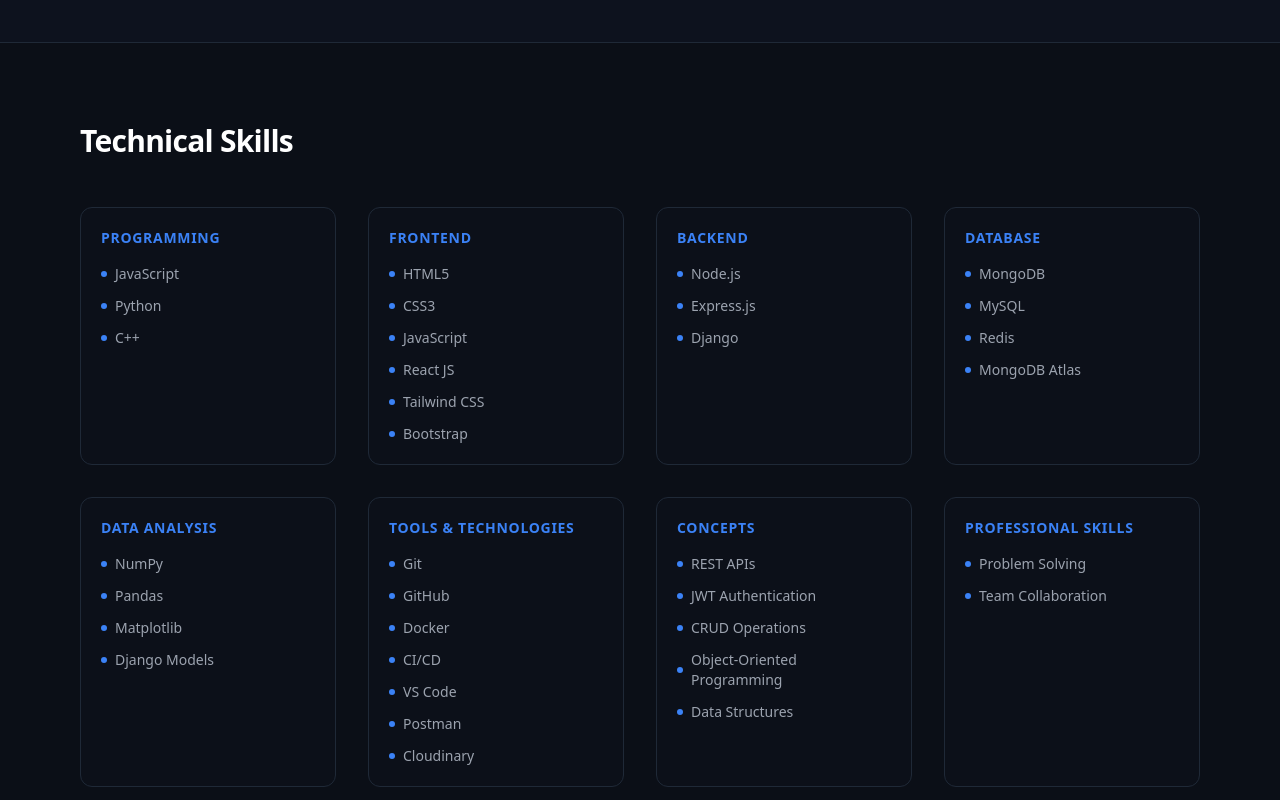
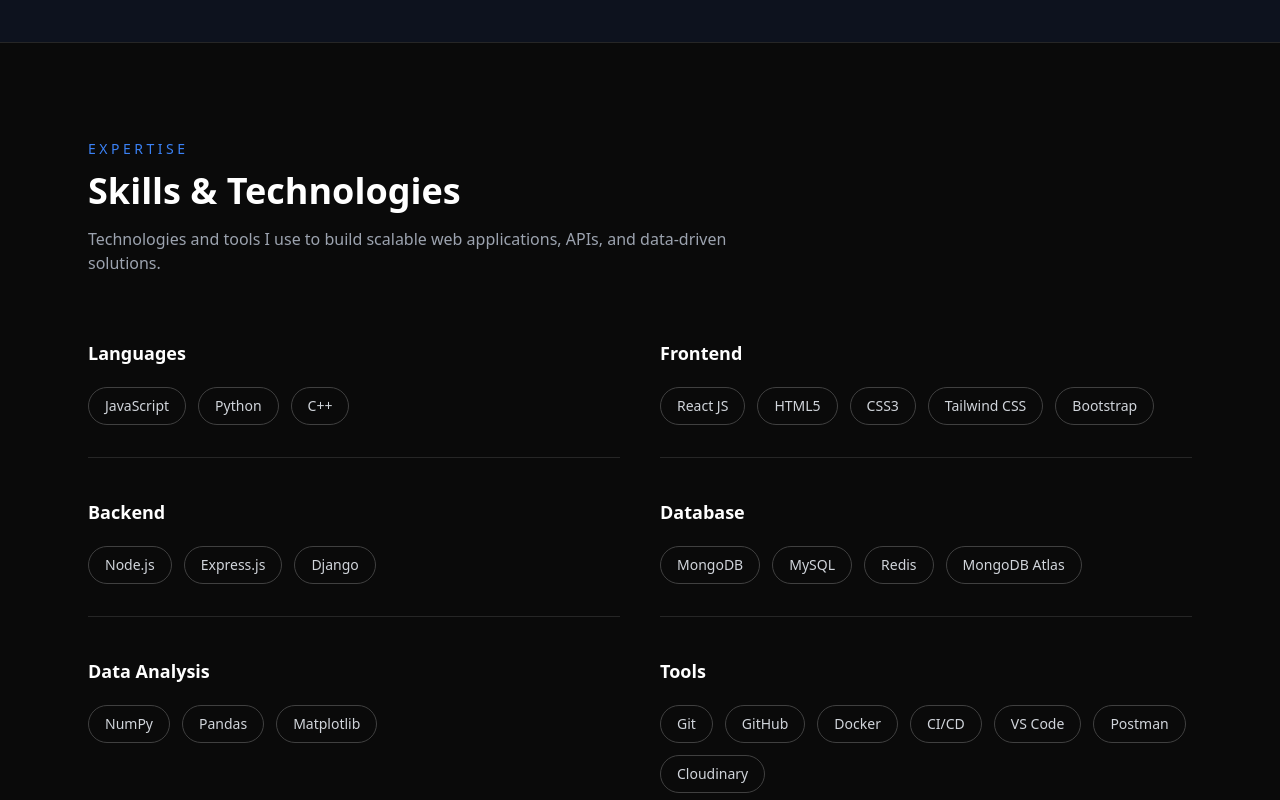
Before and after one commit to iamraj333/official-portfolio, a React (Vite) app in the folder client/: page / in a window 1280 px wide. Shown: the part 1100-1900 px from the top of the page. Built offline with nearby package versions, Linux system fonts and the light colour scheme; no server answers.

Commit message:
skills section improvement 2

```diff
--- a/client/src/Skills.jsx
+++ b/client/src/Skills.jsx
@@ -1,18 +1,17 @@
 import React from "react";
 
 export default function Skills() {
-  const skillGroups = [
+  const skills = [
     {
-      title: "Programming",
+      title: "Languages",
       items: ["JavaScript", "Python", "C++"],
     },
     {
       title: "Frontend",
       items: [
+        "React JS",
         "HTML5",
         "CSS3",
-        "JavaScript",
-        "React JS",
         "Tailwind CSS",
         "Bootstrap",
       ],
@@ -27,15 +26,10 @@
     },
     {
       title: "Data Analysis",
-      items: [
-        "NumPy",
-        "Pandas",
-        "Matplotlib",
-        "Django Models",
-      ],
+      items: ["NumPy", "Pandas", "Matplotlib"],
     },
     {
-      title: "Tools & Technologies",
+      title: "Tools",
       items: [
         "Git",
         "GitHub",
@@ -51,51 +45,58 @@
       items: [
         "REST APIs",
         "JWT Authentication",
-        "CRUD Operations",
-        "Object-Oriented Programming",
+        "CRUD",
+        "OOP",
         "Data Structures",
       ],
     },
     {
-      title: "Professional Skills",
-      items: [
-        "Problem Solving",
-        "Team Collaboration",
-      ],
+      title: "Professional",
+      items: ["Problem Solving", "Team Collaboration"],
     },
   ];
 
   return (
-    <section id="skills" className="border-t border-gray-800 py-20">
-      <div className="max-w-6xl mx-auto px-4">
-        <h2 className="text-2xl md:text-3xl font-bold tracking-tight mb-12">
-          Technical Skills
-        </h2>
+    <section
+      id="skills"
+      className="py-24 border-t border-neutral-800 bg-[#0a0a0a]"
+    >
+      <div className="max-w-6xl mx-auto px-6">
+        <div className="mb-16">
+          <p className="text-blue-500 text-sm uppercase tracking-[0.25em] mb-3">
+            Expertise
+          </p>
 
-        <div className="grid grid-cols-1 sm:grid-cols-2 lg:grid-cols-4 gap-8">
-          {skillGroups.map((group, idx) => (
+          <h2 className="text-4xl font-bold text-white">
+            Skills & Technologies
+          </h2>
+
+          <p className="mt-4 max-w-2xl text-gray-400">
+            Technologies and tools I use to build scalable web applications,
+            APIs, and data-driven solutions.
+          </p>
+        </div>
+
+        <div className="grid md:grid-cols-2 gap-10">
+          {skills.map((group) => (
             <div
-              key={idx}
-              className="group rounded-xl border border-gray-800 bg-gray-900/20 p-5 hover:border-blue-500/50 transition-all duration-300"
+              key={group.title}
+              className="border-b border-neutral-800 pb-8"
             >
-              <h3 className="text-sm font-semibold text-blue-500 tracking-wider uppercase mb-4 transition-all duration-300 group-hover:-translate-x-2">
+              <h3 className="text-lg font-semibold text-white mb-5">
                 {group.title}
               </h3>
 
-              <ul className="space-y-3 text-sm text-gray-400">
-                {group.items.map((item, i) => (
-                  <li
-                    key={i}
-                    className="flex items-center gap-2 transition-all duration-300 group-hover:translate-x-[var(--tx)]"
-                    style={{
-                      "--tx": `${i % 2 === 0 ? 8 : -8}px`,
-                    }}
+              <div className="flex flex-wrap gap-3">
+                {group.items.map((item) => (
+                  <span
+                    key={item}
+                    className="px-4 py-2 rounded-full border border-neutral-700 text-sm text-gray-300 hover:border-blue-500 hover:text-white transition-all duration-300"
                   >
-                    <span className="w-1.5 h-1.5 rounded-full bg-blue-500"></span>
                     {item}
-                  </li>
+                  </span>
                 ))}
-              </ul>
+              </div>
             </div>
           ))}
         </div>
```
